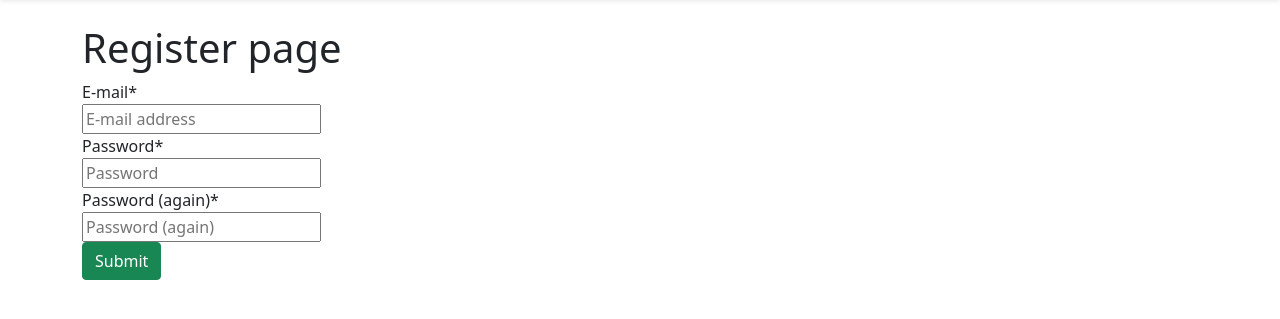
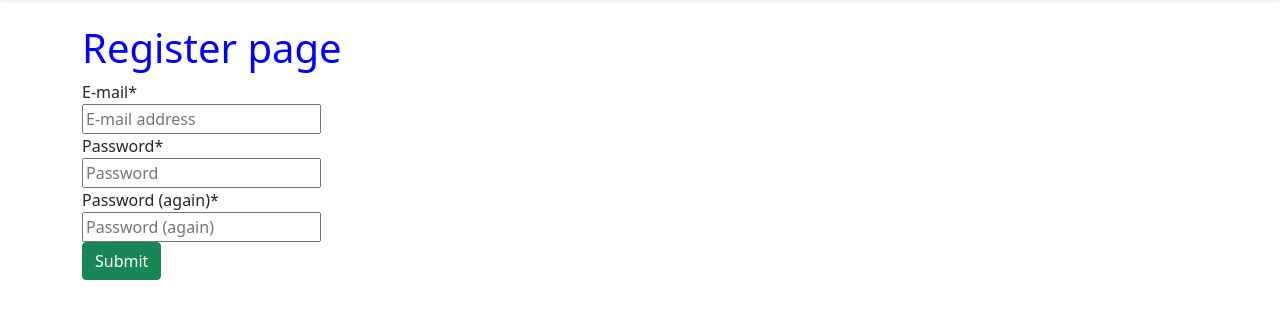
Before and after one commit to DiegoloM2/django-boilerplate, a Django app: page /accounts/signup/ in a window 1280 px wide. Shown: the part 57-376 px from the top of the page. Run offline with Django 4.2, Linux system fonts and the light colour scheme; some libraries are stand-ins or nearby versions.

Commit message:
Added static file settings

```diff
--- a/config/urls.py
+++ b/config/urls.py
@@ -27,7 +27,6 @@ urlpatterns = [
 ]
 
 if settings.DEBUG:
-    urlpatterns += static(settings.MEDIA_URL, document_root=settings.MEDIA_ROOT)
     import debug_toolbar
     urlpatterns = [
         path('__debug__/', include(debug_toolbar.urls)),
--- /dev/null
+++ b/static/main.css
@@ -0,0 +1,3 @@
+h1 {
+    color: blue;
+}
--- a/templates/base.html
+++ b/templates/base.html
@@ -5,6 +5,9 @@
     <meta http-equiv="X-UA-Compatible" content="IE=edge">
     <meta name="viewport" content="width=device-width, initial-scale=1.0">
     <link href="https://cdn.jsdelivr.net/npm/bootstrap@5.0.2/dist/css/bootstrap.min.css" rel="stylesheet" integrity="sha384-EVSTQN3/azprG1Anm3QDgpJLIm9Nao0Yz1ztcQTwFspd3yD65VohhpuuCOmLASjC" crossorigin="anonymous">
+    {% load static %}
+    <link href="{% static 'main.css' %}" rel="stylesheet" integrity="sha384-EVSTQN3/azprG1Anm3QDgpJLIm9Nao0Yz1ztcQTwFspd3yD65VohhpuuCOmLASjC" crossorigin="anonymous">
+
     <title>{% block title %}{% endblock title %}</title>
 </head>
 <body>
```
